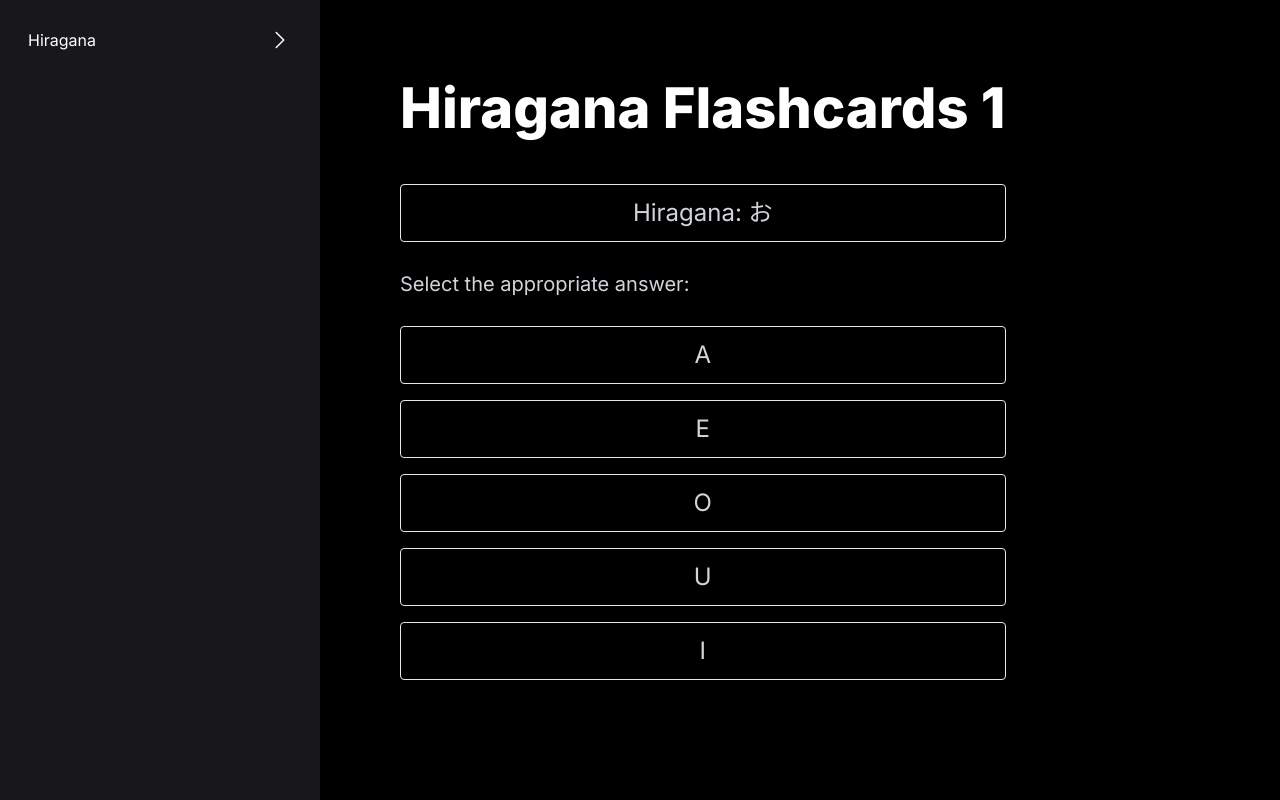
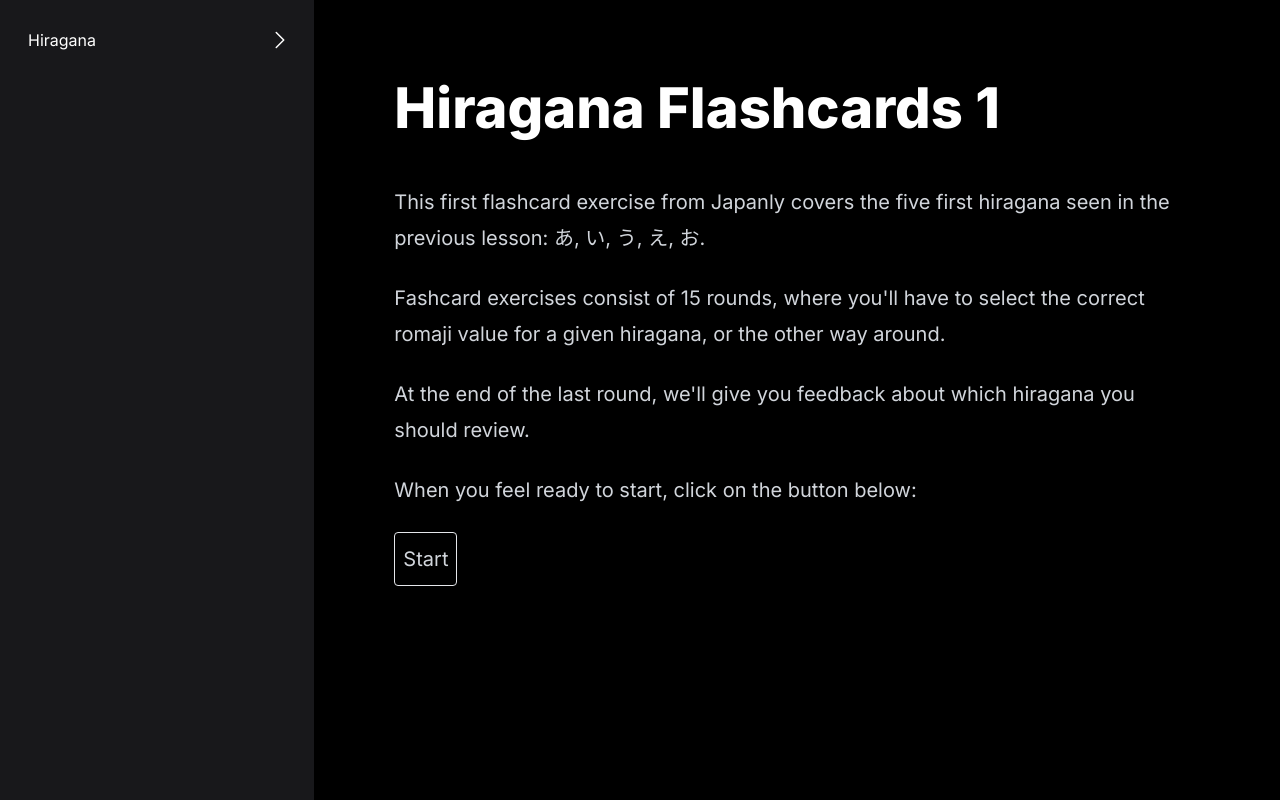
Before and after one commit to gabsschrodinger/japanly, a Next.js app: page /lessons/lesson-2 in a window 1280 px wide. Built offline with nearby package versions, Linux system fonts and the light colour scheme.

Commit message:
[#3] add text pre-flashcard on lesson 2

```diff
--- a/app/lessons/lesson-2/page.tsx
+++ b/app/lessons/lesson-2/page.tsx
@@ -1,12 +1,51 @@
+"use client";
+
 import { Flashcard } from "@/components/flashcards/Flashcard";
 import { hiraganaList } from "@/lib/hiragana";
+import { useState } from "react";
 
 export default function Lesson2() {
+  const [isFlashcardActive, setFlashcardActive] = useState(false);
+
   return (
     <>
       <h1>Hiragana Flashcards 1</h1>
 
-      <Flashcard kanas={hiraganaList.slice(0, 5)} />
+      {!isFlashcardActive && (
+        <>
+          <p>
+            This first flashcard exercise from Japanly covers the five first
+            hiragana seen in the previous lesson:{" "}
+            {hiraganaList
+              .slice(0, 5)
+              .map((hiragana) => hiragana.value)
+              .join(", ")}
+            .
+          </p>
+
+          <p>
+            Fashcard exercises consist of 15 rounds, where you&apos;ll have to
+            select the correct romaji value for a given hiragana, or the other
+            way around.
+          </p>
+
+          <p>
+            At the end of the last round, we&apos;ll give you feedback about
+            which hiragana you should review.
+          </p>
+
+          <p>When you feel ready to start, click on the button below:</p>
+
+          <div
+            className="border rounded p-2 w-fit cursor-pointer"
+            onClick={() => setFlashcardActive((prev) => !prev)}
+          >
+            Start
+          </div>
+        </>
+      )}
+
+      {isFlashcardActive && <Flashcard kanas={hiraganaList.slice(0, 5)} />}
     </>
   );
 }
```
